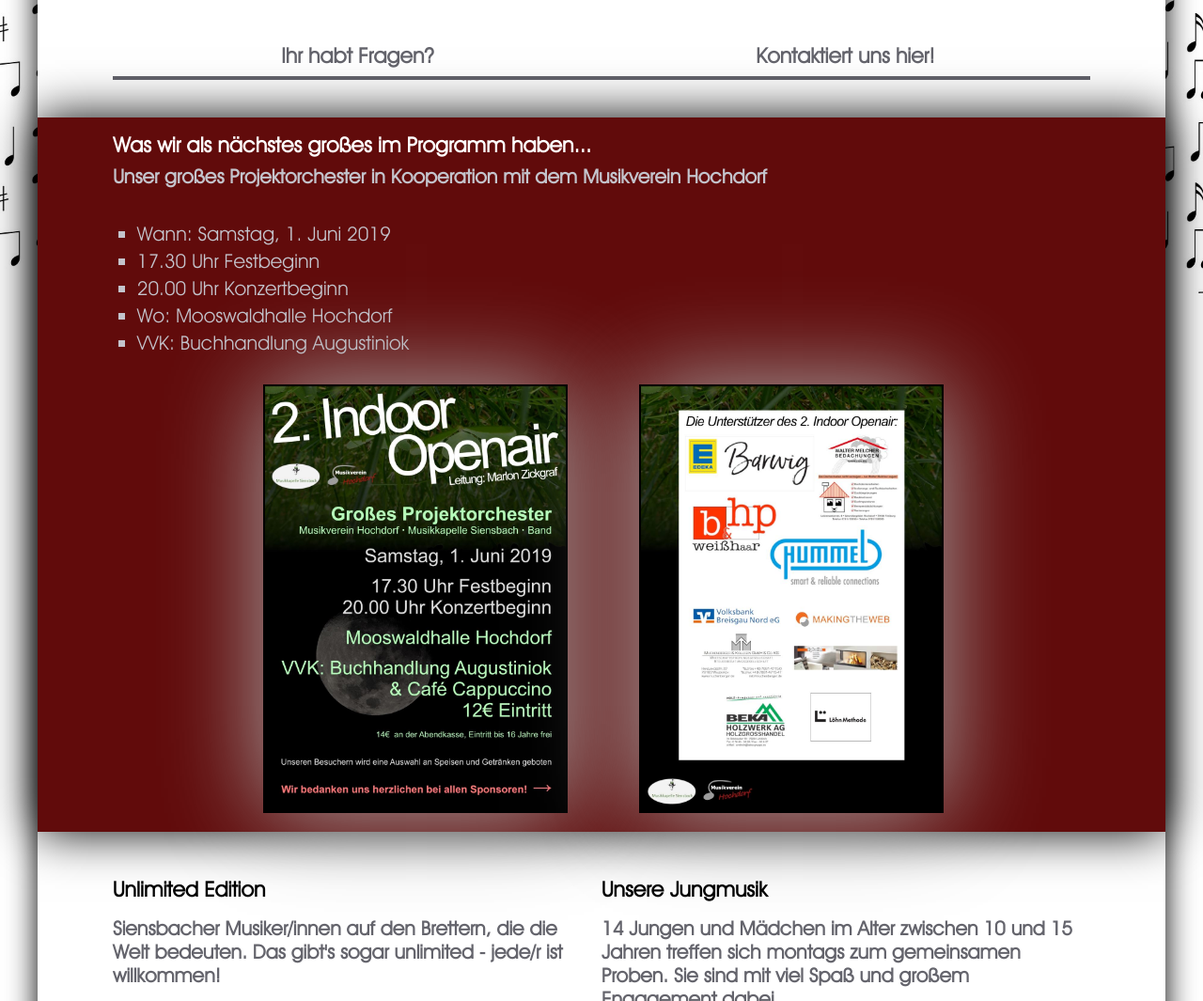
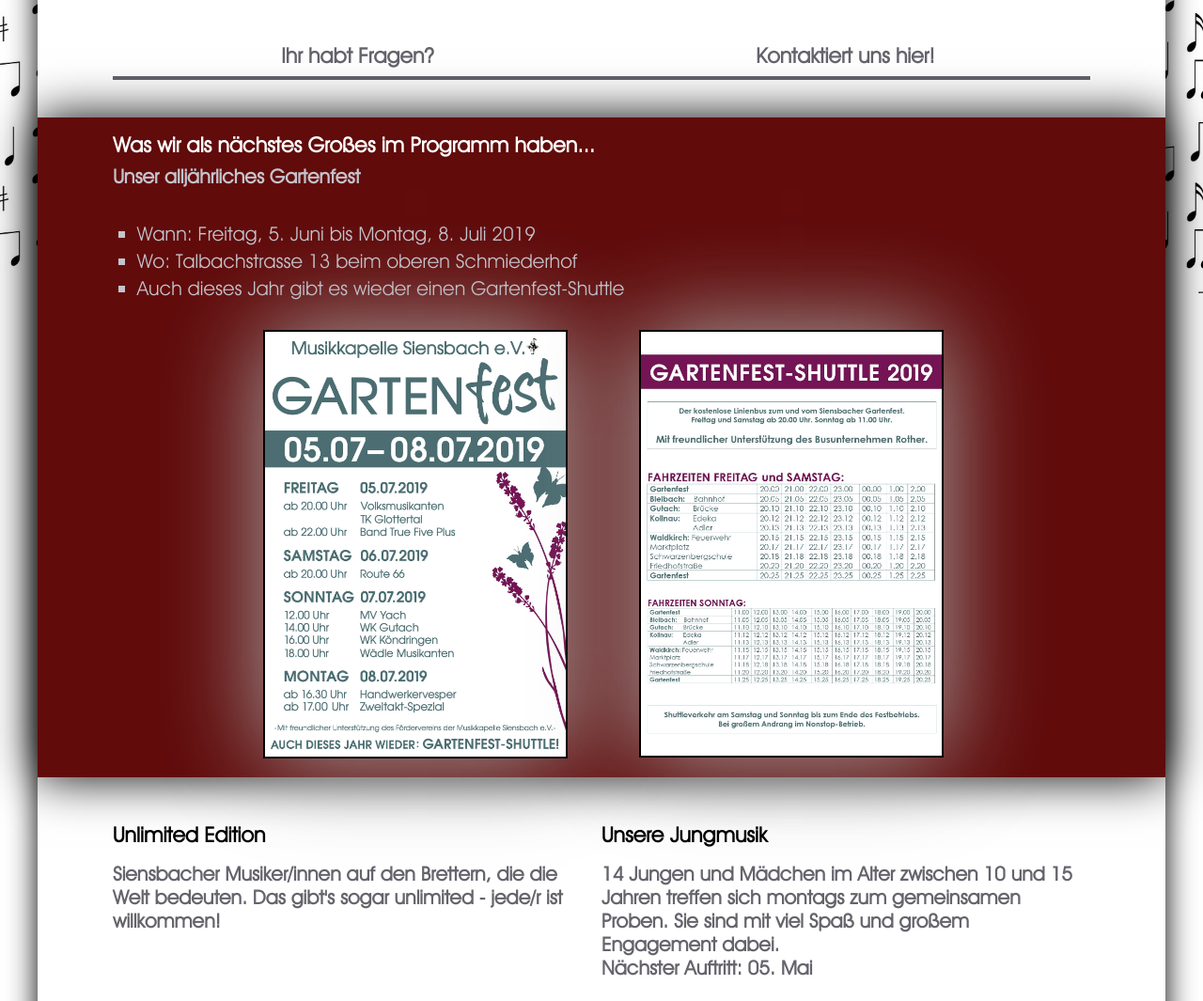
Before and after one commit to lindima/Website_Musikkapelle, a plain HTML site: page index.html in a window 1280 px wide. Shown: the part 1292-2357 px from the top of the page at 94% size. Drawn offline with Linux system fonts and the light colour scheme.

Commit message:
added gartenfest

```diff
--- a/index.html
+++ b/index.html
@@ -316,24 +316,22 @@
 				</div>
 
 				<div class="pending" >
-					<h1>Was wir als nächstes großes im Programm haben...</h1>
+					<h1>Was wir als nächstes Großes im Programm haben...</h1>
 
-					<p>Unser großes Projektorchester in Kooperation mit dem Musikverein Hochdorf</p>
+					<p>Unser alljährliches Gartenfest</p>
 
 					<ul>
-						<li>Wann: Samstag, 1. Juni 2019</li>
-						<li>17.30 Uhr Festbeginn</li>
-						<li>20.00 Uhr Konzertbeginn</li>
-						<li>Wo: Mooswaldhalle Hochdorf</li>
-						<li>VVK: Buchhandlung Augustiniok</li>
+						<li>Wann: Freitag, 5. Juni bis Montag, 8. Juli 2019</li>
+						<li>Wo: Talbachstrasse 13 beim oberen Schmiederhof</li>
+						<li>Auch dieses Jahr gibt es wieder einen Gartenfest-Shuttle</li>
 					</ul>
 
 					<div class="grid_pending" >
 						<div class ="pending1" >
-							<img src="canvas/poster.jpg" alt="poster" />
+							<img src="canvas/poster_gartenfest.jpg" alt="poster" />
 						</div>
 						<div class ="pending2" >
-							<img src="canvas/sponsoring.jpg" alt="sponsors" />
+							<img src="canvas/shuttle_gartenfest.jpg" alt="shuttle" />
 						</div>
 					</div>
 				</div>
```
Also changed, not shown: sub/gigs.html (+7 -9 lines), Logo.jpg (deleted), Logo/zzzz.png (renamed from zzzz.png), canvas/poster_gartenfest.jpg (added), canvas/shuttle_gartenfest.jpg (added), 3 other files.
